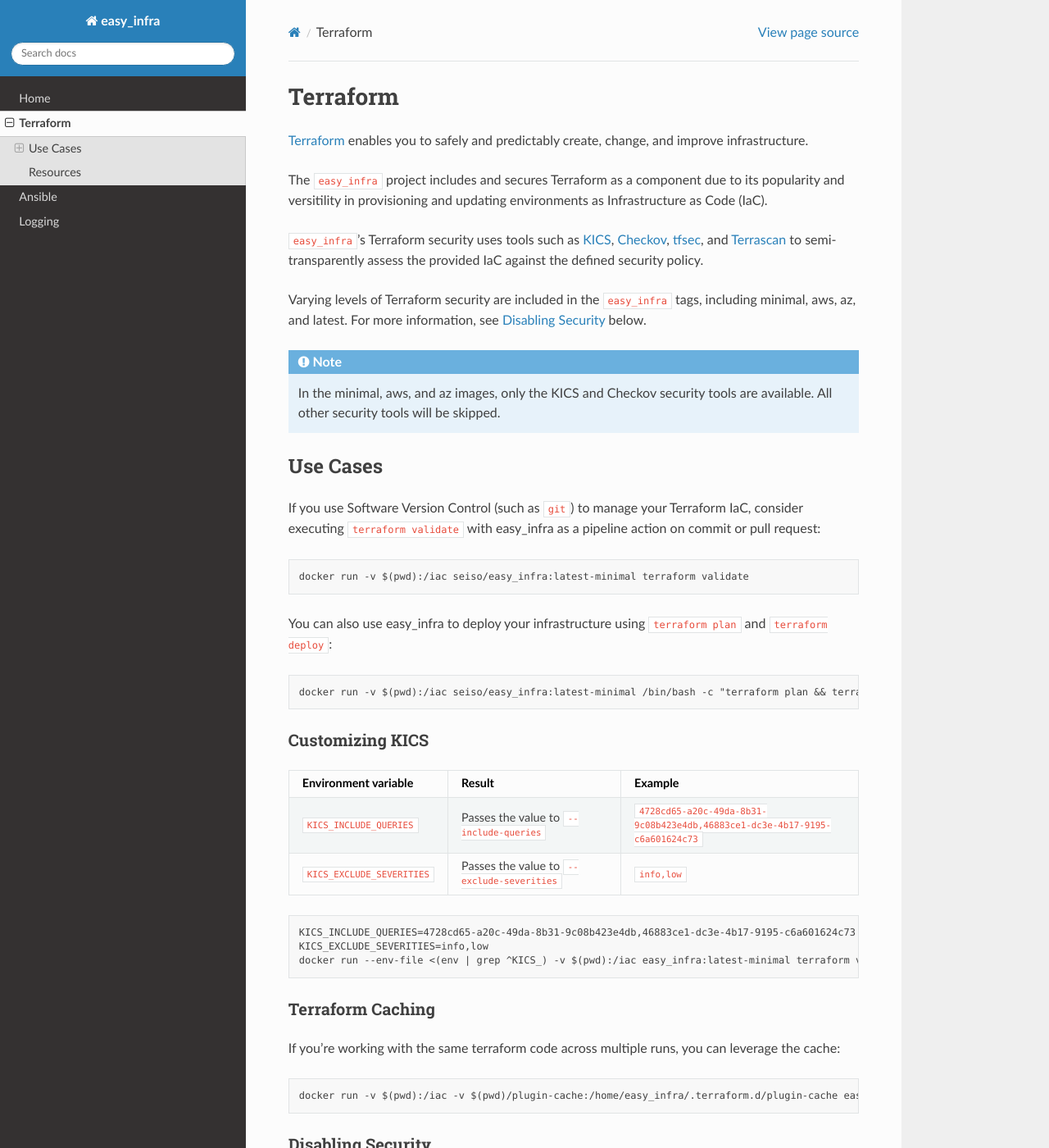
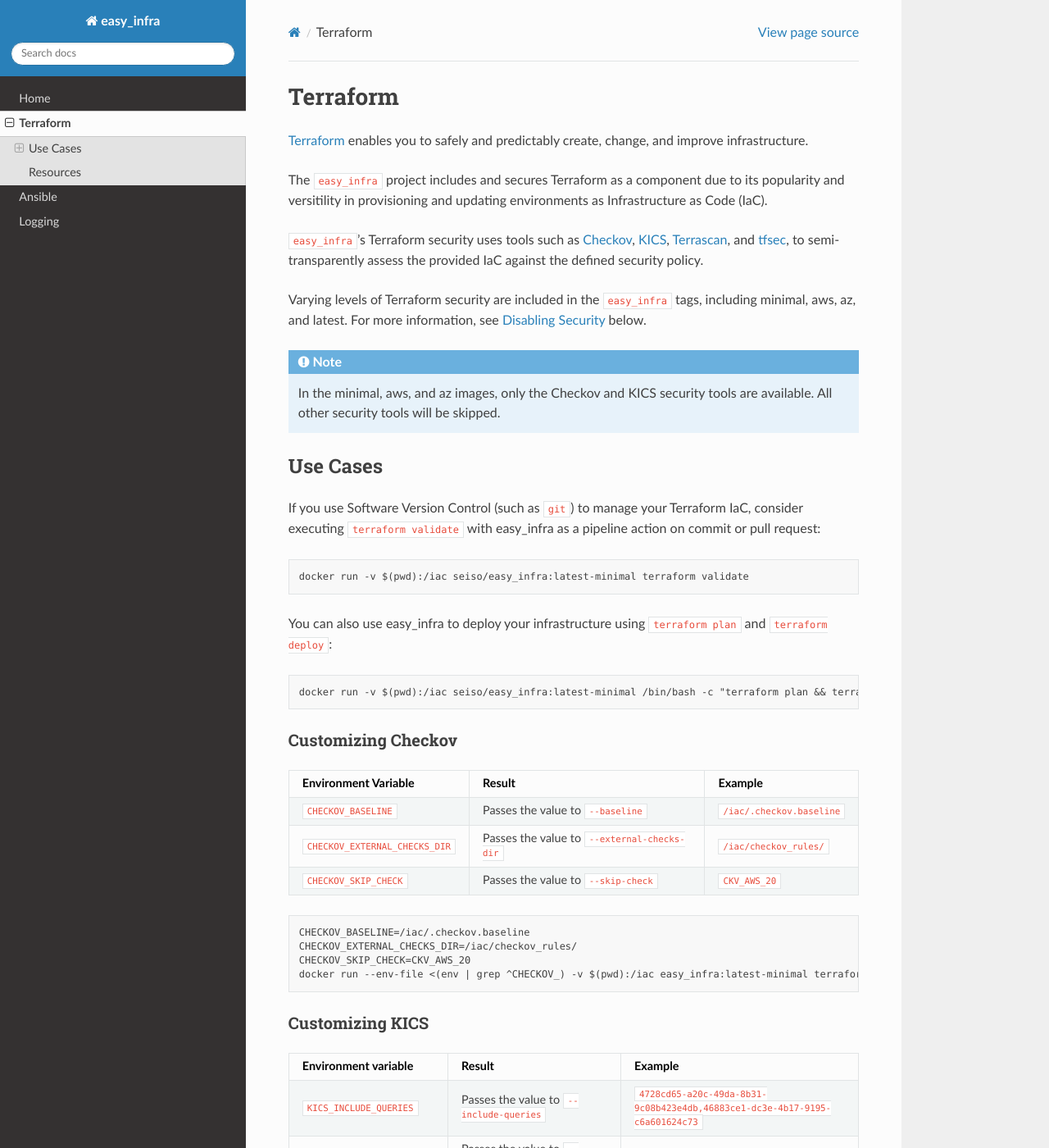
Before and after one commit to SeisoLLC/easy_infra, a Sphinx documentation site: the page built from docs/Terraform/index.rst, in a window 1280 px wide and 1400 px high. Shown: the whole window at 82% size. Built offline with Sphinx 7.4.7 and the Read the Docs theme 2.0.0, drawn with Linux system fonts in a browser that asks for light colours; some of the changed text lies outside the part shown.

Commit message:
Add Checkov baseline support and true up docs (#128)
Co-authored-by: Chris Tomei <30323609+callmestu@users.noreply.github.com>

```diff
--- a/docs/Terraform/index.rst
+++ b/docs/Terraform/index.rst
@@ -2,41 +2,56 @@
 Terraform
 *********
 
-`Terraform <https://github.com/hashicorp/terraform>`_ enables you to safely and
-predictably create, change, and improve infrastructure.
+`Terraform <https://github.com/hashicorp/terraform>`_ enables you to safely and predictably create, change, and improve infrastructure.
 
-The ``easy_infra`` project includes and secures Terraform as a component due to
-its popularity and versitility in provisioning and updating environments as
-Infrastructure as Code (IaC).
+The ``easy_infra`` project includes and secures Terraform as a component due to its popularity and versitility in provisioning and updating
+environments as Infrastructure as Code (IaC).
 
-``easy_infra``'s Terraform security uses tools such as `KICS
-<https://kics.io/>`_, `Checkov <https://www.checkov.io/>`_, `tfsec
-<https://tfsec.dev/>`_, and `Terrascan
-<https://www.accurics.com/products/terrascan/>`_ to semi-transparently assess
-the provided IaC against the defined security policy.
+``easy_infra``'s Terraform security uses tools such as `Checkov <https://www.checkov.io/>`_, `KICS <https://kics.io/>`_, `Terrascan
+<https://www.accurics.com/products/terrascan/>`_, and `tfsec <https://tfsec.dev/>`_, to semi-transparently assess the provided IaC against the defined
+security policy.
 
-Varying levels of Terraform security are included in the ``easy_infra`` tags,
-including minimal, aws, az, and latest.  For more information, see
+Varying levels of Terraform security are included in the ``easy_infra`` tags, including minimal, aws, az, and latest.  For more information, see
 `Disabling Security`_ below.
 
 .. note::
-    In the minimal, aws, and az images, only the KICS and Checkov security tools are
-    available.  All other security tools will be skipped.
+    In the minimal, aws, and az images, only the Checkov and KICS security tools are available.  All other security tools will be skipped.
 
 
 Use Cases
 ---------
 
-If you use Software Version Control (such as ``git``) to manage your Terraform
-IaC, consider executing ``terraform validate`` with easy_infra as a pipeline
-action on commit or pull request::
+If you use Software Version Control (such as ``git``) to manage your Terraform IaC, consider executing ``terraform validate`` with easy_infra as a
+pipeline action on commit or pull request::
 
     docker run -v $(pwd):/iac seiso/easy_infra:latest-minimal terraform validate
 
-You can also use easy_infra to deploy your infrastructure using ``terraform
-plan`` and ``terraform deploy``::
+You can also use easy_infra to deploy your infrastructure using ``terraform plan`` and ``terraform deploy``::
 
     docker run -v $(pwd):/iac seiso/easy_infra:latest-minimal /bin/bash -c "terraform plan && terraform apply -auto-approve"
+
+
+Customizing Checkov
+^^^^^^^^^^^^^^^^^^^
+
++---------------------------------+-----------------------------------------------+----------------------------+
+| Environment Variable            | Result                                        | Example                    |
++=================================+===============================================+============================+
+| ``CHECKOV_BASELINE``            | Passes the value to ``--baseline``            | ``/iac/.checkov.baseline`` |
++---------------------------------+-----------------------------------------------+----------------------------+
+| ``CHECKOV_EXTERNAL_CHECKS_DIR`` | Passes the value to ``--external-checks-dir`` | ``/iac/checkov_rules/``    |
++---------------------------------+-----------------------------------------------+----------------------------+
+| ``CHECKOV_SKIP_CHECK``          | Passes the value to ``--skip-check``          | ``CKV_AWS_20``             |
++---------------------------------+-----------------------------------------------+----------------------------+
+
+
+::
+
+    CHECKOV_BASELINE=/iac/.checkov.baseline
+    CHECKOV_EXTERNAL_CHECKS_DIR=/iac/checkov_rules/
+    CHECKOV_SKIP_CHECK=CKV_AWS_20
+    docker run --env-file <(env | grep ^CHECKOV_) -v $(pwd):/iac easy_infra:latest-minimal terraform validate
+
 
 Customizing KICS
 ^^^^^^^^^^^^^^^^
@@ -56,6 +71,23 @@
     KICS_EXCLUDE_SEVERITIES=info,low
     docker run --env-file <(env | grep ^KICS_) -v $(pwd):/iac easy_infra:latest-minimal terraform validate
 
+
+Customizing tfsec
+^^^^^^^^^^^^^^^^^
+
++--------------------------+----------------------------+----------------------------+
+| Environment Variable     | Result                     | Example                    |
++==========================+============================+============================+
+| ``TFSEC_DISABLE_CHECKS`` | Passes the value to ``-e`` | ``log-group-customer-key`` |
++--------------------------+----------------------------+----------------------------+
+
+
+::
+
+    TFSEC_DISABLE_CHECKS=log-group-customer-key
+    docker run --env-file <(env | grep ^TFSEC_) -v $(pwd):/iac easy_infra:latest terraform validate
+
+
 Terraform Caching
 ^^^^^^^^^^^^^^^^^
 
@@ -63,6 +95,7 @@
 leverage the cache::
 
     docker run -v $(pwd):/iac -v $(pwd)/plugin-cache:/home/easy_infra/.terraform.d/plugin-cache easy_infra:latest-minimal /bin/bash -c "terraform init; terraform validate"
+
 
 Disabling Security
 ^^^^^^^^^^^^^^^^^^
@@ -99,19 +132,15 @@
 +------------------------+------------------------------+-------------------------------------------+
 
 .. note::
-    All command-line arguments in the above table are processed by easy_infra
-    and removed prior to passing parameters to Terraform commands.
+    All command-line arguments in the above table are processed by easy_infra and removed prior to passing parameters to Terraform commands.
 
 
 Autodetecting files
 ^^^^^^^^^^^^^^^^^^^
 
-If you'd like to autodetect where your Terraform files exist and run the
-provided command in each of those detected folders, this is the feature for
-you.  This is useful in cases where there is a single repository containing
-folders which store varying terraform files, and you would like to run a
-command (or series of commands) on all of them without needing to maintain a
-method of looping through them yourself.
+If you'd like to autodetect where your Terraform files exist and run the provided command in each of those detected folders, this is the feature for
+you.  This is useful in cases where there is a single repository containing folders which store varying terraform files, and you would like to run a
+command (or series of commands) on all of them without needing to maintain a method of looping through them yourself.
 
 +----------------------+-----------+--------------------------------------------------------------------+
 | Environment variable | Default   | Result                                                             |
@@ -126,10 +155,8 @@
 Resources
 ---------
 
-Configuring custom checks can be done by leveragin the robust Rego language,
-maintained by the, Open Policy Agent (OPA) offers useful resources for cloud
-native infrastructure administrators.  Their example Terraform workflow is
-available `here  <https://www.openpolicyagent.org/docs/latest/terraform/>`_.
+Configuring custom checks can be done by leveragin the robust Rego language, maintained by the, Open Policy Agent (OPA) offers useful resources for
+cloud native infrastructure administrators.  Their example Terraform workflow is available `here
+<https://www.openpolicyagent.org/docs/latest/terraform/>`_.
 
-OPA also hosts `The Rego Playground <https://play.openpolicyagent.org/>`_ for
-testing custom Terrascan rules.
+OPA also hosts `The Rego Playground <https://play.openpolicyagent.org/>`_ for testing custom Terrascan rules.
--- a/easy_infra.yml
+++ b/easy_infra.yml
@@ -5,6 +5,7 @@
     checkov:
       command: checkov -d . --download-external-modules True --no-guide
       customizations:
+        CHECKOV_BASELINE: --baseline
         CHECKOV_EXTERNAL_CHECKS_DIR: --external-checks-dir
         CHECKOV_SKIP_CHECK: --skip-check
       description: directory scan
```
Also changed, not shown: 1 other file.
